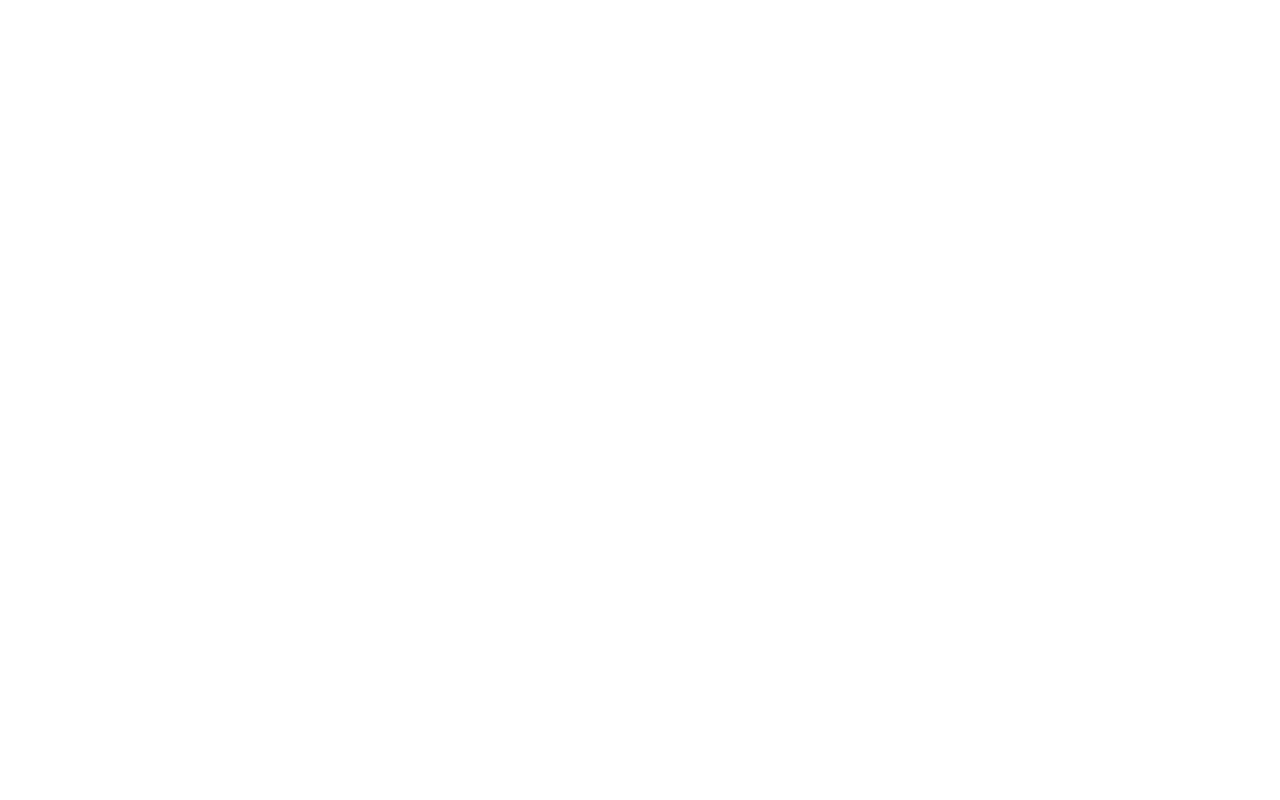
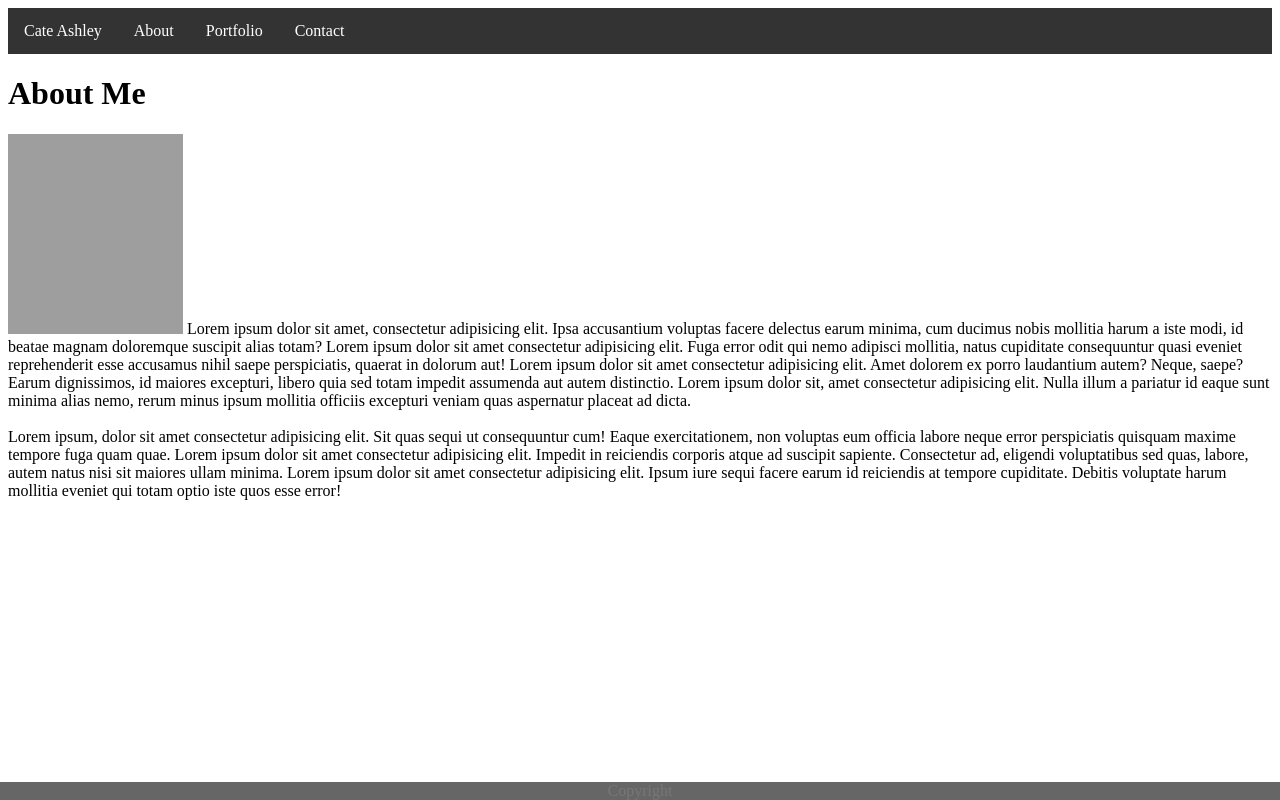
Before and after one commit to cashley617/Basic-Portfolio, a plain HTML site: page index.html in a window 1280 px wide. Drawn offline with Linux system fonts and the light colour scheme; grey boxes are pictures that could not be loaded.

Commit message:
index HTML 1st changes and some minimal CSS

```diff
--- a/assets/css/style.css
+++ b/assets/css/style.css
@@ -0,0 +1,66 @@
+/* ul {
+  list-style-type: none;
+  margin: 0;
+  padding: 0;
+  width: 60px;
+}
+
+li {
+    /* display: inline; */
+    /* float: left;
+}
+
+a {
+  display: block;
+  padding: 8px;
+  background-color: #dddddd;
+} */
+
+
+ul {
+  list-style-type: none;
+  margin: 0;
+  padding: 0;
+  overflow: hidden;
+  background-color: #333;
+}
+
+li {
+  float: left;
+}
+
+li a {
+  display: block;
+  color: white;
+  text-align: center;
+  padding: 14px 16px;
+  text-decoration: none;
+}
+
+/* Change the link color to #111 (black) on hover */
+li a:hover {
+  background-color: #111;
+}
+
+p {
+    display: inline;
+    align-content: top;
+    /* float: top; */
+}
+
+img {
+    display: inline-block;
+    box-align: top;
+}
+
+footer {
+    display: block;
+    text-align: center;
+    position: fixed;
+    left: 0;
+    bottom: 0;
+    width: 100%;
+    background-color: #666666;
+    color: #777777;
+    text-align: center;
+}
--- a/index.html
+++ b/index.html
@@ -4,9 +4,47 @@
     <meta charset="UTF-8">
     <meta name="viewport" content="width=device-width, initial-scale=1.0">
     <meta http-equiv="X-UA-Compatible" content="ie=edge">
+    <link rel="stylesheet" href="../Basic-Portfolio/assets/css/style.css">
     <title>Cate Portfolio</title>
 </head>
 <body>
 
+    <nav>
+        <ul>
+            <li><a href="index.html">Cate Ashley</a></li>
+            <li><a href="index.html">About</a></li>
+            <li><a href="portfolio.html">Portfolio</a></li>
+            <li><a href="contact.html">Contact</a></li>
+        </ul>
+    </nav>
+
+    <div id="aboutMe">
+        <h1>About Me</h1>
+
+        <img src="../Basic-Portfolio/assets/images/cate_pic.png" height="200px" width="175px" alt="">
+        <p>Lorem ipsum dolor sit amet, consectetur adipisicing elit. Ipsa accusantium voluptas facere delectus earum minima, cum ducimus nobis mollitia harum a iste modi, id beatae magnam doloremque suscipit alias totam?
+            Lorem ipsum dolor sit amet consectetur adipisicing elit. Fuga error odit qui nemo adipisci mollitia, natus cupiditate consequuntur quasi eveniet reprehenderit esse accusamus nihil saepe perspiciatis, quaerat in dolorum aut!
+            Lorem ipsum dolor sit amet consectetur adipisicing elit. Amet dolorem ex porro laudantium autem? Neque, saepe? Earum dignissimos, id maiores excepturi, libero quia sed totam impedit assumenda aut autem distinctio.
+            Lorem ipsum dolor sit, amet consectetur adipisicing elit. Nulla illum a pariatur id eaque sunt minima alias nemo, rerum minus ipsum mollitia officiis excepturi veniam quas aspernatur placeat ad dicta.
+        </p>
+        <br><br>
+        <p> Lorem ipsum, dolor sit amet consectetur adipisicing elit. Sit quas sequi ut consequuntur cum! Eaque exercitationem, non voluptas eum officia labore neque error perspiciatis quisquam maxime tempore fuga quam quae.
+            Lorem ipsum dolor sit amet consectetur adipisicing elit. Impedit in reiciendis corporis atque ad suscipit sapiente. Consectetur ad, eligendi voluptatibus sed quas, labore, autem natus nisi sit maiores ullam minima.
+            Lorem ipsum dolor sit amet consectetur adipisicing elit. Ipsum iure sequi facere earum id reiciendis at tempore cupiditate. Debitis voluptate harum mollitia eveniet qui totam optio iste quos esse error!
+        </p>
+    </div>
+
+    <br><br><br>
+    <footer>
+        <p>Copyright</p>
+    </footer>
+
+
+
+
+
+
+
+
 </body>
 </html>
```
Also changed, not shown: 2 other files.
